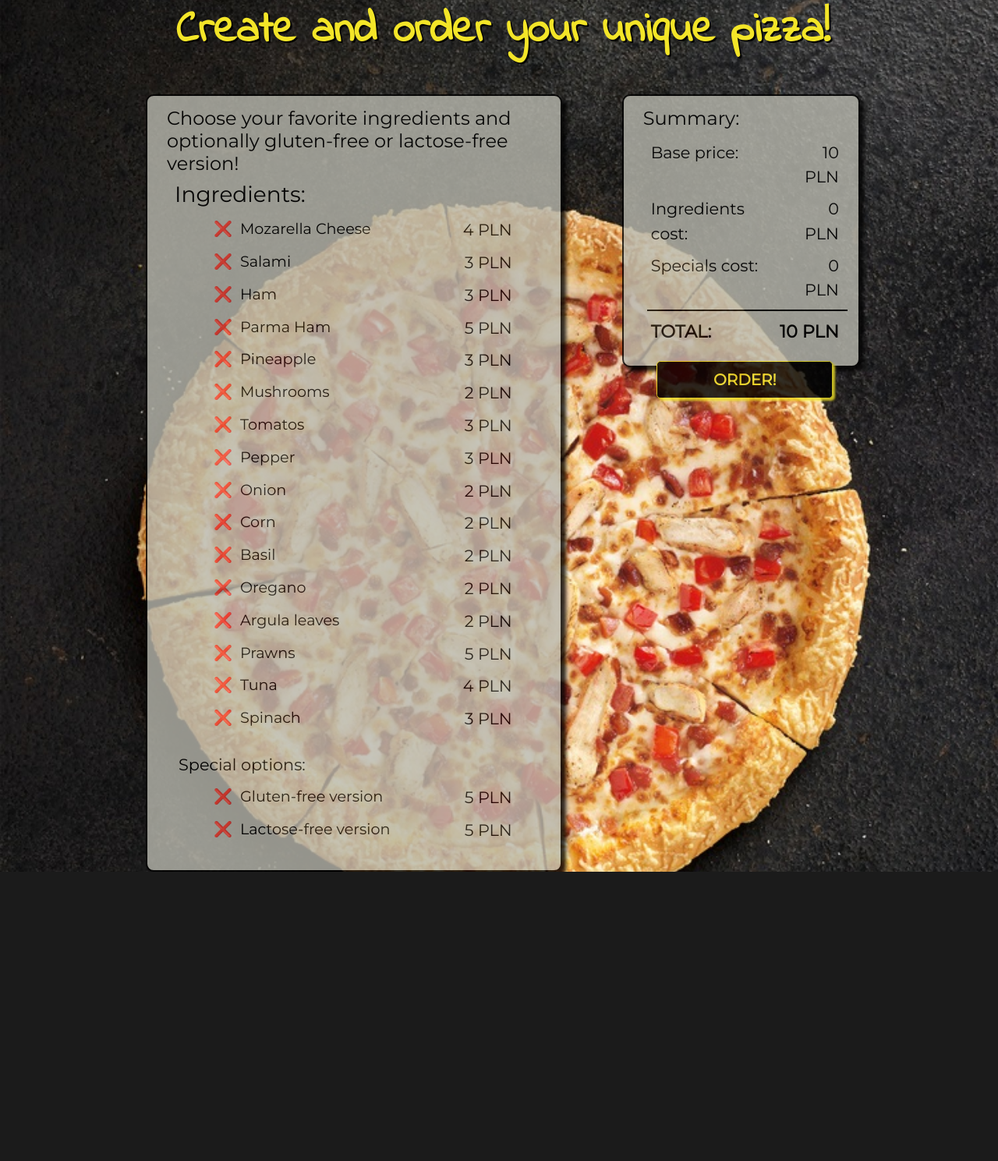
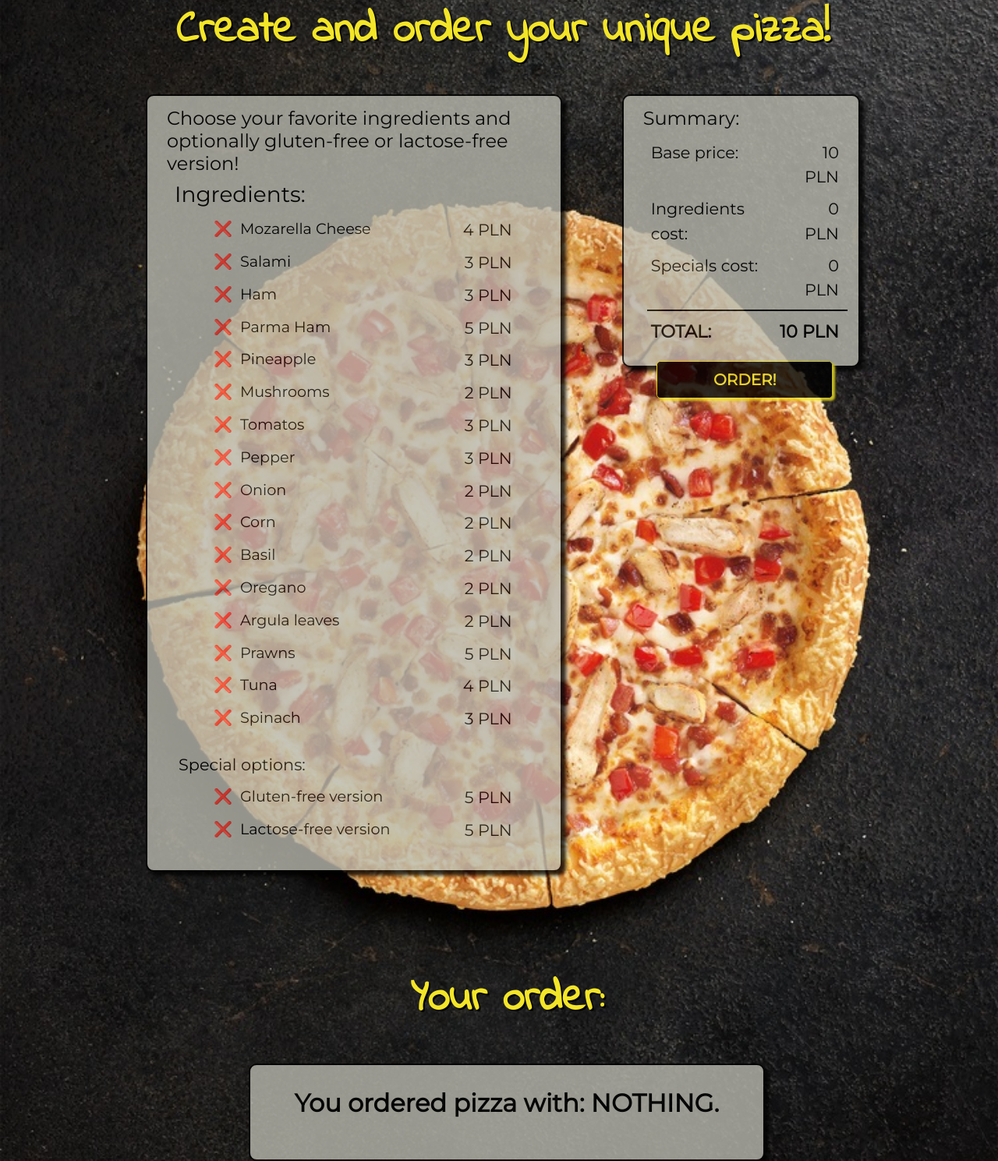
Before and after one commit to ziolek2609/HCI-Project, a Django app: page /order_pizza/ in a window 1280 px wide. Shown: the part 124-1613 px from the top of the page at 78% size. Before the commit the page ends 1242 px from the top, so only its background shows below. Run offline with Django 3.2, Linux system fonts and the light colour scheme; some libraries are stand-ins or nearby versions.

Commit message:
Added 'your order' on 'order_pizza'

```diff
--- a/static/css/main.css
+++ b/static/css/main.css
@@ -304,3 +304,6 @@ iframe {
     animation-duration: 2s;
     border-radius: 10%;
 }
+.final_order{
+    display: none;
+}
--- a/uploads/core/views.py
+++ b/uploads/core/views.py
@@ -2,8 +2,7 @@ from django.shortcuts import render
 from django.core.files.storage import FileSystemStorage
 
 
-
-
+array = []
 
 def home(request):
     print('Home')
@@ -19,10 +18,37 @@ def contact(request):
     print('Contact')
     return render(request, 'contact.html')
 
-def test(request):
-    print('Test')
-    return render(request, 'test.html')
+
 
 def order_pizza(request):
+    array = []
+    for i in range(18):
+        i =str(i)
+        temp =str('item'+i)
+        array.append(str(request.POST.get(temp)))
+
+
     print('Order pizza!')
-    return render(request, 'order_pizza.html')
+    print(array[0])
+    print(array[1])
+    print(array[15])
+    print(array[16])
+    print(array[17])
+
+    order = "You ordered pizza with: "
+    for i in range(16):
+        if array[i]!= 'None':
+            order+=(array[i]+", ")
+    if order == "You ordered pizza with: ":
+        order +="NOTHING  "
+    if array[16]!='None' and array[17]!='None':
+        order+=(" that is both gluten and lactose free!")
+    elif array[16]!='None':
+        order+=(" that is gluten free!")
+    elif array[17]!='None':
+        order+=(" that is lactose free!")
+    else:
+        order = order[:-2]
+        order +="."
+
+    return render(request, 'order_pizza.html', {'test':order})
--- a/uploads/templates/order_pizza.html
+++ b/uploads/templates/order_pizza.html
@@ -1,5 +1,5 @@
 {% extends 'base.html' %} {% block content %}
-<form method="POST" class="ordering">
+<form method="POST" class="ordering" id="order">
     {% csrf_token %}
 
     <div class="row">
@@ -99,10 +99,21 @@
                 <span class="left col-8">Specials cost:</span><span class="right col-4" id="special">0 PLN</span>
                 <span class="line"></span>
                 <span class="left col-7" style="font-weight: bold; font-size: 1.4rem;">TOTAL:</span><span class="right col-5" id="total" style="font-weight: bold; font-size:1.4rem">10 PLN</span>
-                <button type="submit" class="btn btn-primary btn-lg offset-1 col-10 order">ORDER!</button>
+                <button type="submit" class="btn btn-primary btn-lg offset-1 col-10 order" onclick="OnSubmit()">ORDER!</button>
             </div>
         </div>
+
 </form>
+<div class="contact">
+        <div class="row">
+            <h1 class="contacttitle col-12"> Your order:</h1>
+            <div class="contacting col-12" id="testorder">
+                <h2 id="final_order">{{ test }}</h2>
+            </div>
+            </div>
+        </div>
+    </div>
+
 
 
 <script type="text/javascript">
@@ -112,6 +123,12 @@
     var sume = document.getElementById("ing")
     var special = document.getElementById("special")
     var total = document.getElementById("total")
+    var final = document.getElementById("final_order")
+
+    function OnSubmit(){
+        localStorage.setItem(key, final);
+    }
+
 
     function OnChangeCheckbox2(checkbox) {
         if (checkbox.checked) {
--- a/uploads/urls.py
+++ b/uploads/urls.py
@@ -9,5 +9,4 @@ urlpatterns = [
     url('order_pizza/', views.order_pizza, name='order_pizza'),
     url('your_orders/', views.your_orders, name='your_orders'),
     url('contact/', views.contact, name='contact'),
-    url('test/', views.test, name='test'),
 ]
```
Also changed, not shown: other parts of uploads/templates/order_pizza.html (+19 -18 lines), uploads/templates/your_orders.html (+7 -2 lines).
